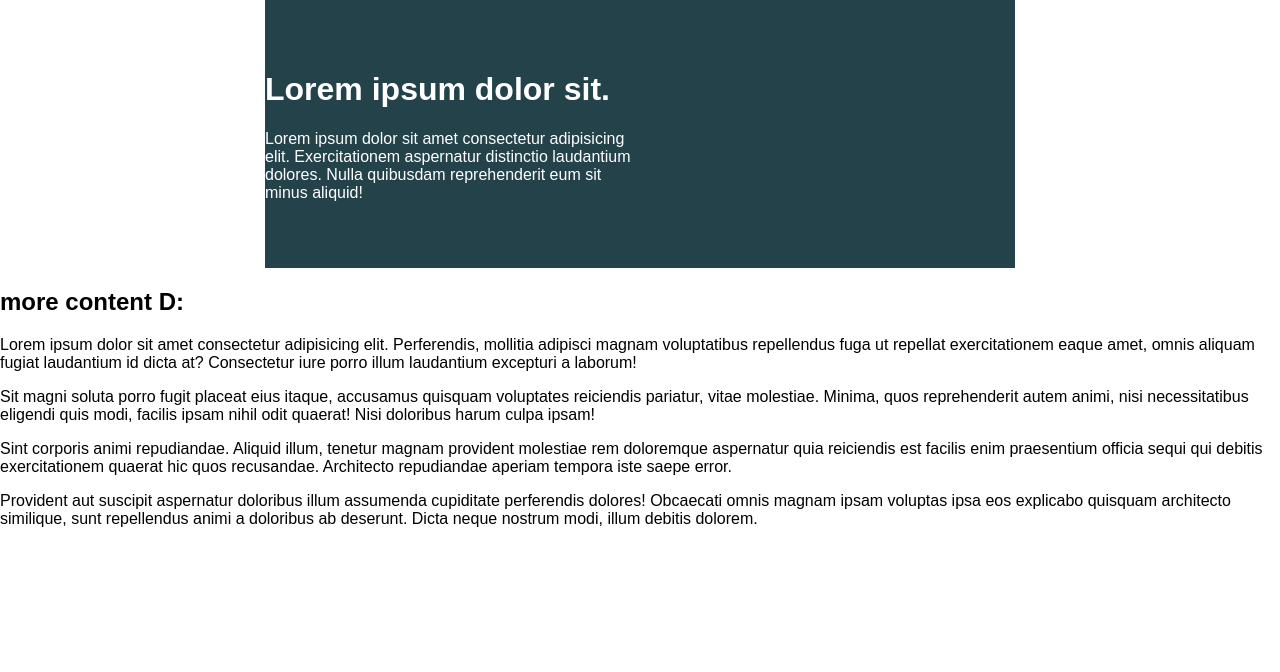
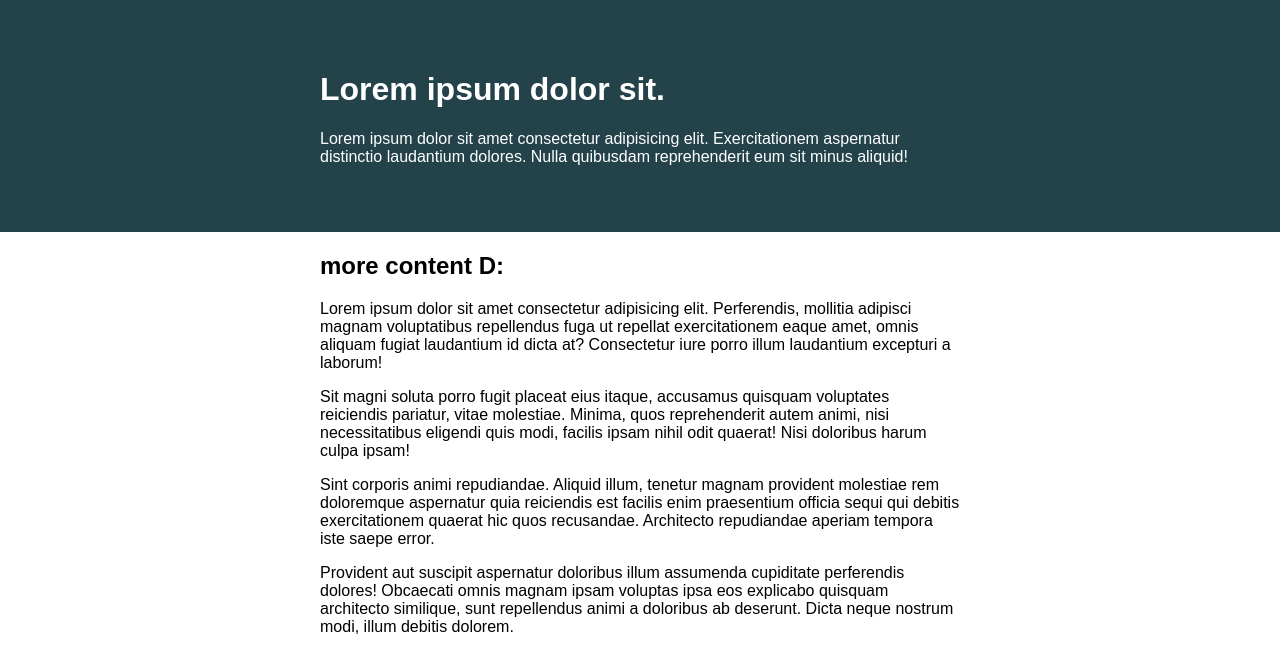
Before and after one commit to quabenah-dt/Conquering-Responsive-Layouts, a plain HTML site: page challenge02/index.html in a window 1280 px wide. Drawn offline with Linux system fonts and the light colour scheme.

Commit message:
`Refactor HTML and CSS for challenge02: add container to more-content div and update style.css`

```diff
--- a/challenge02/index.html
+++ b/challenge02/index.html
@@ -17,12 +17,14 @@
     </div>
 
 
-    <h2>more content D:</h2>
-    <p>Lorem ipsum dolor sit amet consectetur adipisicing elit. Perferendis, mollitia adipisci magnam voluptatibus repellendus fuga ut repellat exercitationem eaque amet, omnis aliquam fugiat laudantium id dicta at? Consectetur iure porro illum laudantium excepturi a laborum!</p>
-    <p>Sit magni soluta porro fugit placeat eius itaque, accusamus quisquam voluptates reiciendis pariatur, vitae molestiae. Minima, quos reprehenderit autem animi, nisi necessitatibus eligendi quis modi, facilis ipsam nihil odit quaerat! Nisi doloribus harum culpa ipsam!</p>
-    <p>Sint corporis animi repudiandae. Aliquid illum, tenetur magnam provident molestiae rem doloremque aspernatur quia reiciendis est facilis enim praesentium officia sequi qui debitis exercitationem quaerat hic quos recusandae. Architecto repudiandae aperiam tempora iste saepe error.</p>
-    <p>Provident aut suscipit aspernatur doloribus illum assumenda cupiditate perferendis dolores! Obcaecati omnis magnam ipsam voluptas ipsa eos explicabo quisquam architecto similique, sunt repellendus animi a doloribus ab deserunt. Dicta neque nostrum modi, illum debitis dolorem.</p>
+    <div class="more-content">
+        <h2>more content D:</h2>
+        <p>Lorem ipsum dolor sit amet consectetur adipisicing elit. Perferendis, mollitia adipisci magnam voluptatibus repellendus fuga ut repellat exercitationem eaque amet, omnis aliquam fugiat laudantium id dicta at? Consectetur iure porro illum laudantium excepturi a laborum!</p>
+        <p>Sit magni soluta porro fugit placeat eius itaque, accusamus quisquam voluptates reiciendis pariatur, vitae molestiae. Minima, quos reprehenderit autem animi, nisi necessitatibus eligendi quis modi, facilis ipsam nihil odit quaerat! Nisi doloribus harum culpa ipsam!</p>
+        <p>Sint corporis animi repudiandae. Aliquid illum, tenetur magnam provident molestiae rem doloremque aspernatur quia reiciendis est facilis enim praesentium officia sequi qui debitis exercitationem quaerat hic quos recusandae. Architecto repudiandae aperiam tempora iste saepe error.</p>
+        <p>Provident aut suscipit aspernatur doloribus illum assumenda cupiditate perferendis dolores! Obcaecati omnis magnam ipsam voluptas ipsa eos explicabo quisquam architecto similique, sunt repellendus animi a doloribus ab deserunt. Dicta neque nostrum modi, illum debitis dolorem.</p>
 
+    </div>
 
 </body>
 </html>
--- a/challenge02/style.css
+++ b/challenge02/style.css
@@ -24,14 +24,16 @@ body {
 }
 
 .container {
-  width: 80%;
-  max-width: 750px;
+  /* width: 80%; */
+  /* max-width: 750px; */
   margin: 0 auto;
   background: #23424a;
   color: white;
   padding: 50px 0;
 }
 
-.intro-content {
+.intro-content, .more-content {
   width: 50%;
+  max-width: 750px;
+    margin: 0 auto;
 }
```
